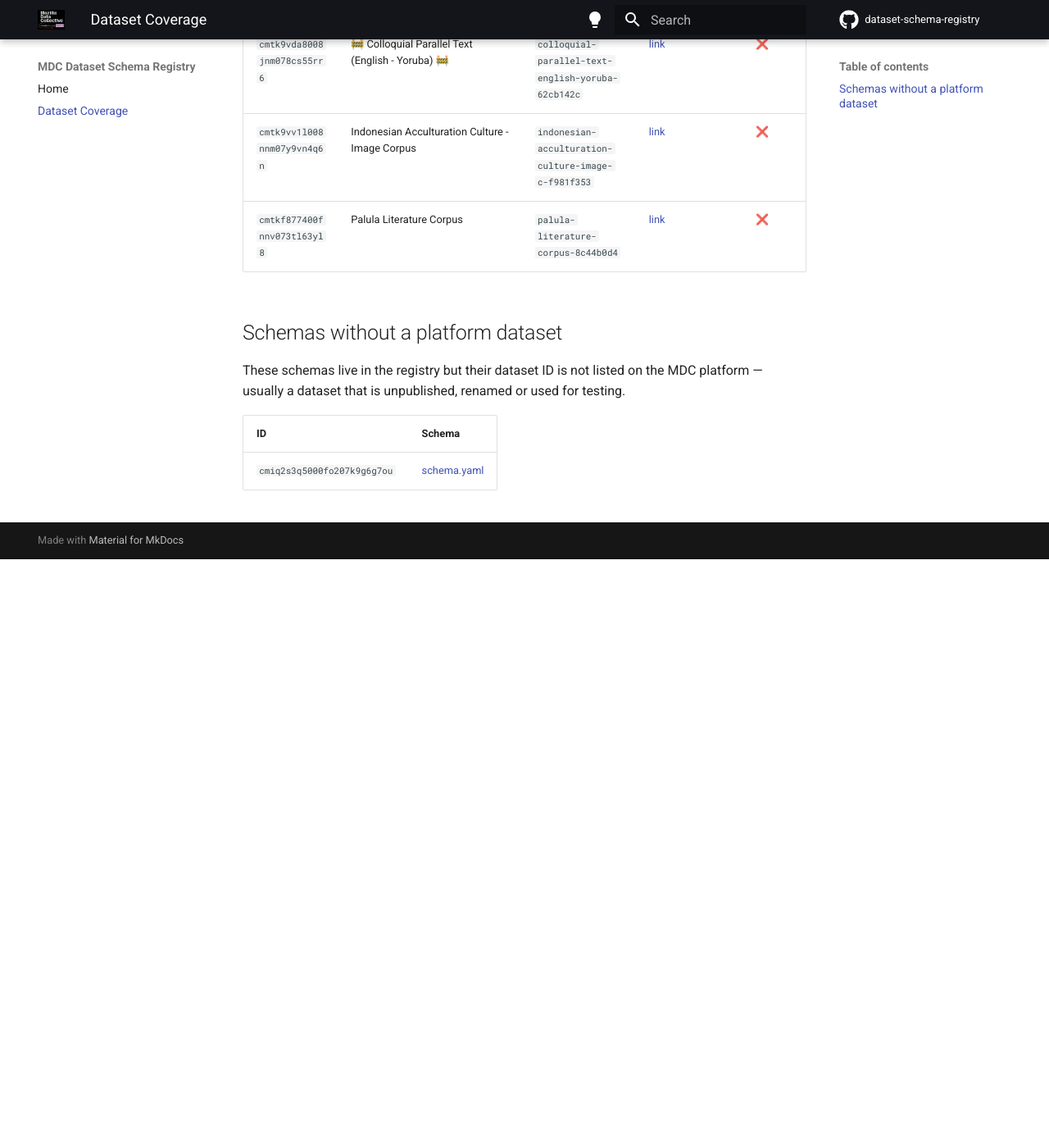
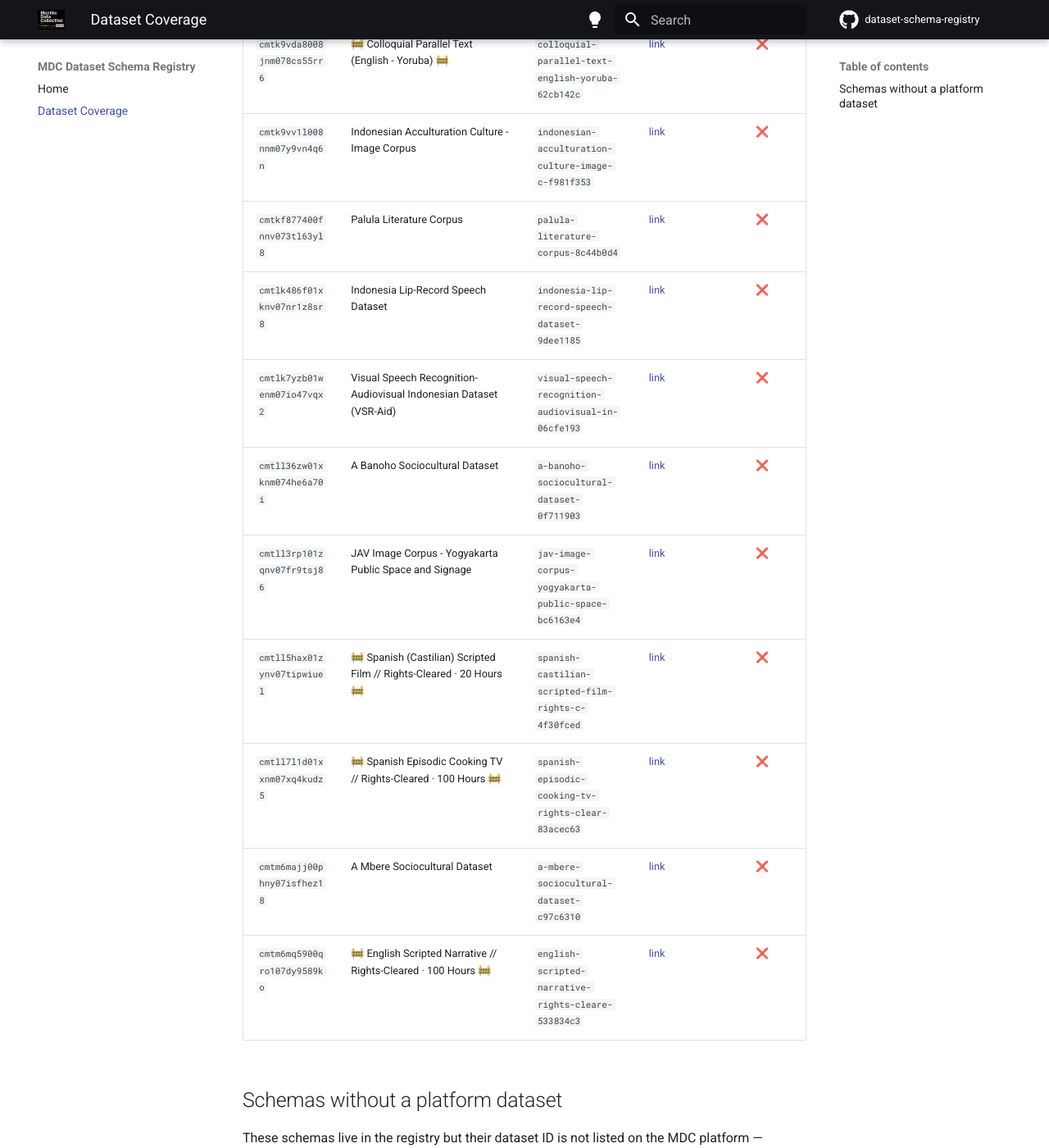
Before and after one commit to Mozilla-Data-Collective/dataset-schema-registry, an MkDocs documentation site: the page built from docs/dataset-coverage.md, in a window 1280 px wide and 1400 px high, scrolled down 110956 px. Shown: the whole window at 82% size. Built offline with MkDocs 1.6.1 and Material for MkDocs 9.7.7, drawn with Linux system fonts in a browser that asks for light colours; comment, search, counter and statistics services are not loaded; before the commit the page ends 111638 px from its top, so only the background shows below that; some of the changed text lies outside the part shown.

Commit message:
chore: update registry index and dataset coverage [skip ci]

```diff
--- a/docs/dataset-coverage.md
+++ b/docs/dataset-coverage.md
@@ -1091,6 +1091,14 @@ data programmatically.
 | `cmtk9vda8008jnm078cs55rr6` | 🚧 Colloquial Parallel Text (English - Yoruba) 🚧 | `colloquial-parallel-text-english-yoruba-62cb142c` | [link](https://mozilladatacollective.com/datasets/cmtk9vda8008jnm078cs55rr6) | ❌ |
 | `cmtk9vv1l008nnm07y9vn4q6n` | Indonesian Acculturation Culture - Image Corpus | `indonesian-acculturation-culture-image-c-f981f353` | [link](https://mozilladatacollective.com/datasets/cmtk9vv1l008nnm07y9vn4q6n) | ❌ |
 | `cmtkf877400fnnv073tl63yl8` | Palula Literature Corpus | `palula-literature-corpus-8c44b0d4` | [link](https://mozilladatacollective.com/datasets/cmtkf877400fnnv073tl63yl8) | ❌ |
+| `cmtlk486f01xknv07nr1z8sr8` | Indonesia Lip-Record Speech Dataset | `indonesia-lip-record-speech-dataset-9dee1185` | [link](https://mozilladatacollective.com/datasets/cmtlk486f01xknv07nr1z8sr8) | ❌ |
+| `cmtlk7yzb01wenm07io47vqx2` | Visual Speech Recognition-Audiovisual Indonesian Dataset (VSR-Aid) | `visual-speech-recognition-audiovisual-in-06cfe193` | [link](https://mozilladatacollective.com/datasets/cmtlk7yzb01wenm07io47vqx2) | ❌ |
+| `cmtll36zw01xknm074he6a70i` | A Banoho Sociocultural Dataset | `a-banoho-sociocultural-dataset-0f711903` | [link](https://mozilladatacollective.com/datasets/cmtll36zw01xknm074he6a70i) | ❌ |
+| `cmtll3rp101zqnv07fr9tsj86` | JAV Image Corpus - Yogyakarta Public Space and Signage | `jav-image-corpus-yogyakarta-public-space-bc6163e4` | [link](https://mozilladatacollective.com/datasets/cmtll3rp101zqnv07fr9tsj86) | ❌ |
+| `cmtll5hax01zynv07tipwiuel` | 🚧 Spanish (Castilian) Scripted Film // Rights-Cleared · 20 Hours 🚧 | `spanish-castilian-scripted-film-rights-c-4f30fced` | [link](https://mozilladatacollective.com/datasets/cmtll5hax01zynv07tipwiuel) | ❌ |
+| `cmtll7l1d01xxnm07xq4kudz5` | 🚧 Spanish Episodic Cooking TV // Rights-Cleared · 100 Hours 🚧 | `spanish-episodic-cooking-tv-rights-clear-83acec63` | [link](https://mozilladatacollective.com/datasets/cmtll7l1d01xxnm07xq4kudz5) | ❌ |
+| `cmtm6majj00phny07isfhez18` | A Mbere Sociocultural Dataset | `a-mbere-sociocultural-dataset-c97c6310` | [link](https://mozilladatacollective.com/datasets/cmtm6majj00phny07isfhez18) | ❌ |
+| `cmtm6mq5900qro107dy9589ko` | 🚧 English Scripted Narrative // Rights-Cleared · 100 Hours 🚧 | `english-scripted-narrative-rights-cleare-533834c3` | [link](https://mozilladatacollective.com/datasets/cmtm6mq5900qro107dy9589ko) | ❌ |
 
 ## Schemas without a platform dataset
 
```
Also changed, not shown: other parts of docs/dataset-coverage.md (+3 -3 lines), 1 other file.
